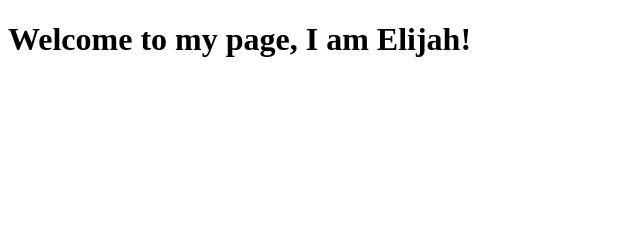
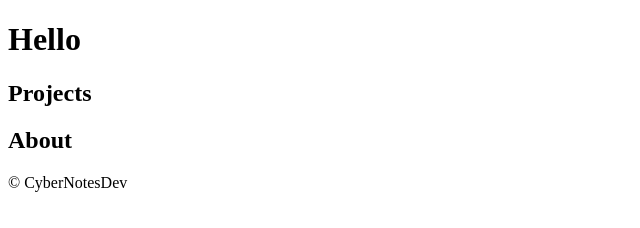
Before and after one commit to CyberNotesDev/CyberNotesDev.github.io, a plain HTML site: page index.html in a window 1280 px wide. Shown: the whole page, without its empty margins (0-640 px from the left). Drawn offline with Linux system fonts and the light colour scheme.

Commit message:
Added Header, Main, and Footer

```diff
--- a/index.html
+++ b/index.html
@@ -1,14 +1,32 @@
 <!DOCTYPE html>
 <html lang="en">
+
 <head>
     <meta charset="UTF-8">
     <meta http-equiv="X-UA-Compatible" content="IE=edge">
     <meta name="viewport" content="width=device-width, initial-scale=1.0">
-    <meta name="description" content="Welcome to my page, my name is Elijah Littell-Sivley and this is my portfolio. I like to program, edit photos/videos on Photoshop and Premiere pro. I just love to learning new things!">
+    <meta name="description"
+        content="Welcome to my page, my name is Elijah Littell-Sivley and this is my portfolio. I like to program, edit photos/videos on Photoshop and Premiere pro. I just love to learning new things!">
     <link rel="stylesheet" href="style.css">
     <title>Cyber</title>
 </head>
+
 <body>
-    <h1>Welcome to my page, I am Elijah!</h1>
+    <header>
+        <h1>Hello</h1>
+    </header>
+    <main>
+        <section>
+            <h2>Projects</h2>
+        </section>
+        <section>
+            <h2>About</h2>
+        </section>
+        <section></section>
+    </main>
+    <footer>
+        <span id="year"></span> &copy; CyberNotesDev
+    </footer>
 </body>
+<script src="js/year.js"></script>
 </html>
```
